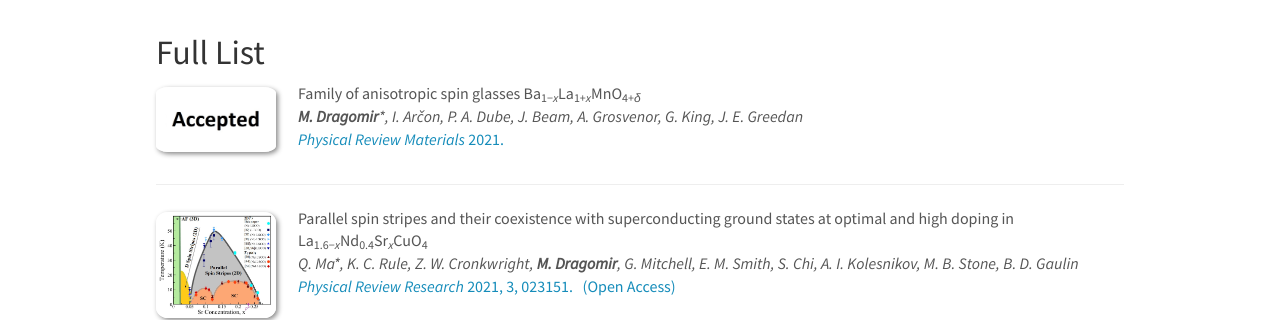
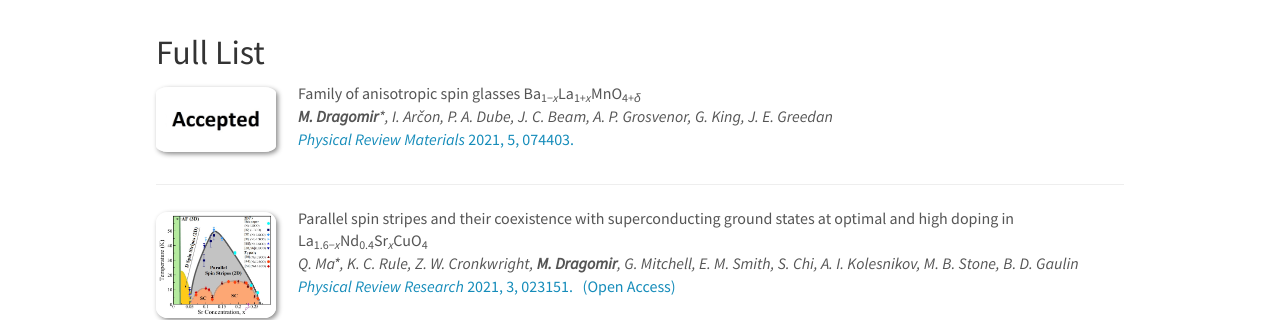
Before and after one commit to eccl-jsi/eccl-jsi.github.io, a Jekyll site: the page built from _pages/publications.md, in a window 1280 px wide and 900 px high, scrolled down 1399 px. Shown: the part 154-474 px from the top of the window. Built offline with Jekyll 4.4.1, drawn with Linux system fonts in a browser that asks for light colours; nearby versions of some CDN libraries.

Commit message:
Update publist.yml

```diff
--- a/_data/publist.yml
+++ b/_data/publist.yml
@@ -1,12 +1,12 @@
 ---
 -
-  authors: "<b>M. Dragomir</b>*, I. Arčon, P. A. Dube, J. Beam, A. Grosvenor, G. King, J. E. Greedan"
+  authors: "<b>M. Dragomir</b>*, I. Arčon, P. A. Dube, J. C. Beam, A. P. Grosvenor, G. King, J. E. Greedan"
   description: ""
   highlight: 0
   image: Accepted.jpg
   link:
-    display: "<i>Physical Review Materials</i> 2021."
-    url: "https://journals.aps.org/prmaterials/accepted/34073Z78O8216406e17c1301b6f8e2f88e55d2121"
+    display: "<i>Physical Review Materials</i> 2021, 5, 074403."
+    url: "https://doi.org/10.1103/PhysRevMaterials.5.074403"
   title: "Family of anisotropic spin glasses Ba<sub>1−<i>x</i></sub>La<sub>1+<i>x</i></sub>MnO<sub>4+<i>δ</i></sub>"
 -
   authors: "Q. Ma*, K. C. Rule, Z. W. Cronkwright, <b>M. Dragomir</b>, G. Mitchell, E. M. Smith, S. Chi, A. I. Kolesnikov, M. B. Stone, B. D. Gaulin"
```
